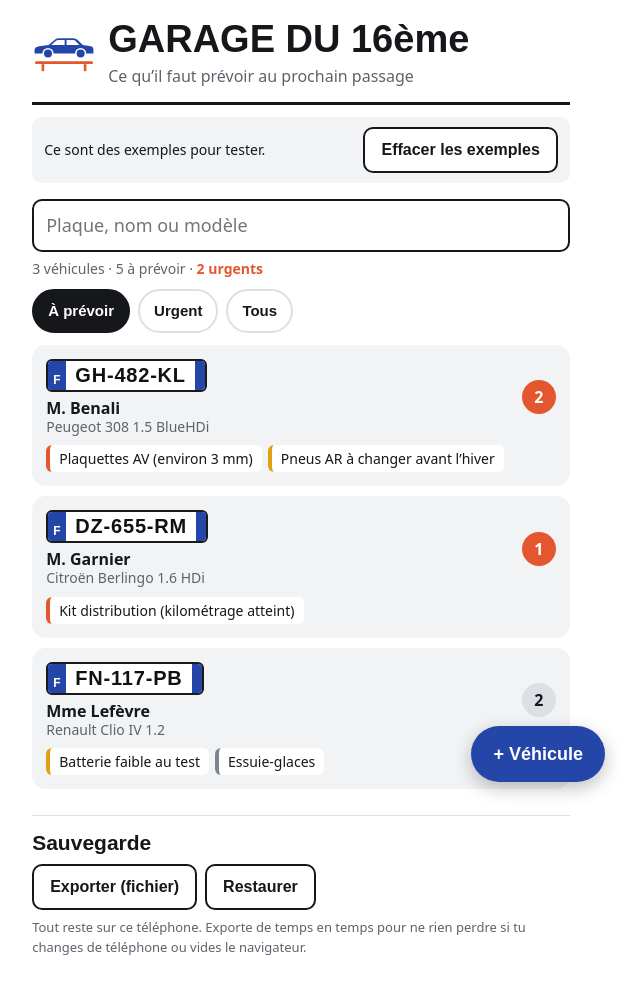
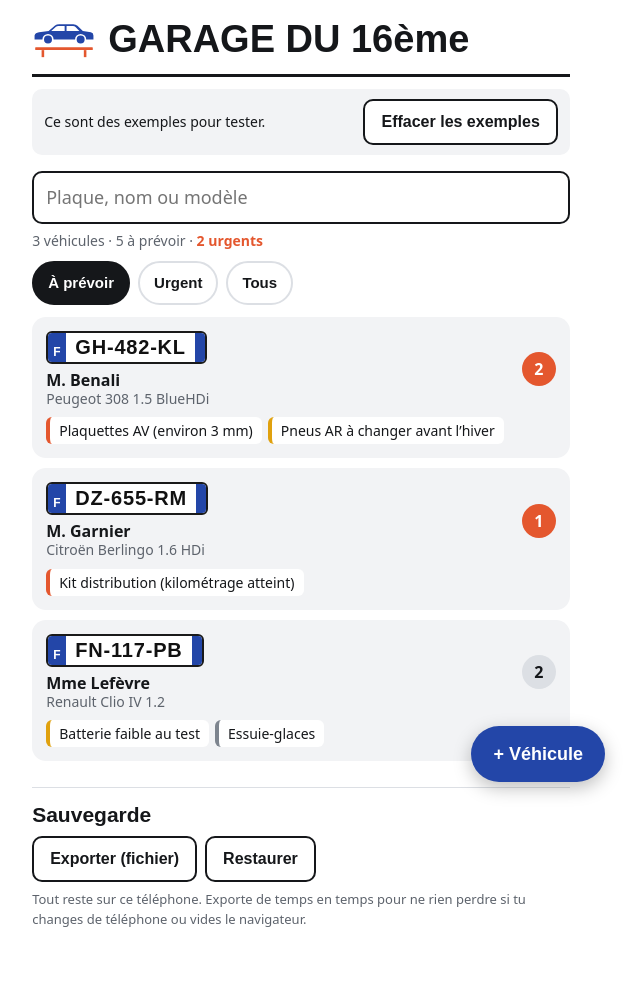
Before and after one commit to Damien-FER/Garage, a plain HTML site: page index.html in a window 1280 px wide. Shown: the whole page, without its empty margins (339-981 px from the left). Drawn offline with Linux system fonts and the light colour scheme.

Commit message:
Retire le sous-titre de l'en-tête
Co-Authored-By: Claude Opus 5.5 <noreply@anthropic.com>

```diff
--- a/index.html
+++ b/index.html
@@ -269,7 +269,7 @@ function banner(){
   return h;
 }
 function list(){
-  return '<header class="top"><div class="brand">'+LOGO+'<div><h1>GARAGE DU 16ème</h1><p class="sub">Ce qu’il faut prévoir au prochain passage</p></div></div><span class="st" id="st"></span></header>'+banner()+
+  return '<header class="top"><div class="brand">'+LOGO+'<div><h1>GARAGE DU 16ème</h1></div></div><span class="st" id="st"></span></header>'+banner()+
   '<div class="search"><input id="q" type="search" autocomplete="off" placeholder="Plaque, nom ou modèle" aria-label="Rechercher" value="'+esc(ui.q)+'"></div>'+
   '<div class="sum" id="sum"></div>'+
   '<div class="chips" id="chips">'+[['prevoir','À prévoir'],['urgent','Urgent'],['tous','Tous']].map(x=>'<button class="chip'+(ui.f===x[0]?' on':'')+'" data-a="filt" data-k="'+x[0]+'">'+x[1]+'</button>').join('')+'</div>'+
```
